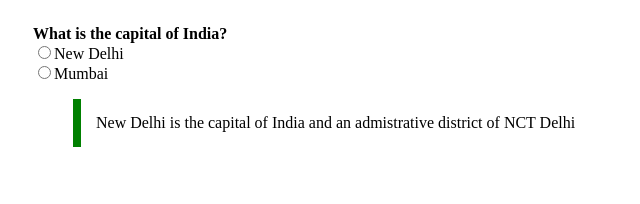
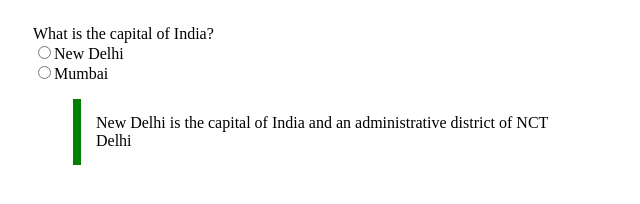
Before and after one commit to acciojob/trivia-Shwetapal9, a website: page main.html in a window 1280 px wide. Shown: the whole page, without its empty margins (0-640 px from the left). Drawn offline with Linux system fonts and the light colour scheme.

Commit message:
created a submission

```diff
--- a/main.html
+++ b/main.html
@@ -8,10 +8,10 @@
 
 <body>
 	<div class="container">
-        <label for="capital"><b>What is the capital of India?</b></label> <br>
+        <label for="capital">What is the capital of India?</label> <br>
         <input type="radio" id="capital" name="capital">New Delhi <br>
         <input type="radio" id="capital" name="capital">Mumbai
-        <blockquote cite="https://en.wikipedia.org/wiki/New_Delhi">New Delhi is the capital of India and an admistrative district of NCT Delhi</blockquote>
+        <blockquote cite="https://en.wikipedia.org/wiki/New_Delhi" class="desc">New Delhi is the capital of India and an administrative district of NCT Delhi</blockquote>
     </div>
 	<!-- the entire body must be written by student -->
     <script type="text/javascript" src="./script.js">
--- a/styles.css
+++ b/styles.css
@@ -5,7 +5,7 @@
 	margin: 10px;
 	padding: 15px;
 }
-.container blockquote
+.container .desc
 {
 	padding:15px;
 	border-left: 8px solid green;
```
